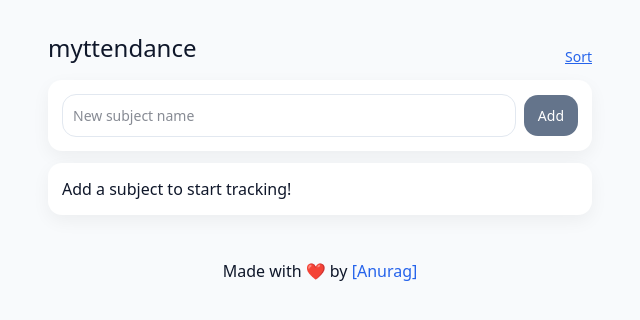
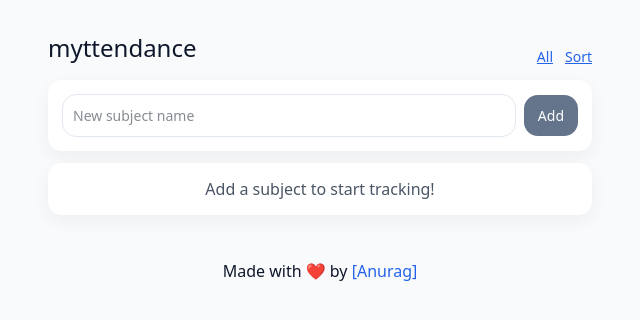
Before and after one commit to theAnuragMishra/myttendance, a SvelteKit app: page / in a window 1280 px wide. Shown: the top 320 px of the page, without its empty margins (320-960 px from the left). Built offline with nearby package versions, Linux system fonts and the light colour scheme.

Commit message:
time table feature!

```diff
--- a/src/lib/db.ts
+++ b/src/lib/db.ts
@@ -11,6 +11,7 @@ export interface SubjectWithAttendance extends Subject {
 	absent: number;
 	total: number;
 	daysToGreen: number;
+	timetableSlots?: TimetableSlot[];
 }
 
 export interface Attendance {
@@ -21,9 +22,44 @@ export interface Attendance {
 	absent: number;
 }
 
+export interface TimetableSlot {
+	id: string;
+	subjectId: string;
+	dayOfWeek: number; // 0=Sunday, 1=Monday, ..., 6=Saturday
+	startHour: number; // 6-19 (24-hour format)
+	endHour: number; // 6-19 (24-hour format)
+}
+
+export const TIME_SLOTS = [
+	{ start: 6, end: 7 },
+	{ start: 7, end: 8 },
+	{ start: 8, end: 9 },
+	{ start: 9, end: 10 },
+	{ start: 10, end: 11 },
+	{ start: 11, end: 12 },
+	{ start: 12, end: 13 },
+	{ start: 13, end: 14 },
+	{ start: 14, end: 15 },
+	{ start: 15, end: 16 },
+	{ start: 16, end: 17 },
+	{ start: 17, end: 18 },
+	{ start: 18, end: 19 }
+];
+
+export const DAYS_OF_WEEK = [
+	{ value: 0, label: 'Sunday' },
+	{ value: 1, label: 'Monday' },
+	{ value: 2, label: 'Tuesday' },
+	{ value: 3, label: 'Wednesday' },
+	{ value: 4, label: 'Thursday' },
+	{ value: 5, label: 'Friday' },
+	{ value: 6, label: 'Saturday' }
+];
+
 export const db = new Dexie('attendanceDB') as Dexie & {
 	subjects: EntityTable<Subject, 'id'>;
 	attendance: EntityTable<Attendance, 'id'>;
+	timetableSlots: EntityTable<TimetableSlot, 'id'>;
 };
 
 db.version(1).stores({
@@ -50,6 +86,12 @@ db.version(2)
 			});
 	});
 
+db.version(3).stores({
+	subjects: 'id, name, createdAt',
+	attendance: 'id, [subjectId+date], subjectId, date',
+	timetableSlots: 'id, subjectId, [subjectId+dayOfWeek], [dayOfWeek+startHour]'
+});
+
 export const uuid = () => crypto.randomUUID();
 
 export const calculateDaysToGreen = (
@@ -63,10 +105,79 @@ export const calculateDaysToGreen = (
 	const currentPercent = (present / total) * 100;
 	if (currentPercent >= targetPercent) return 0;
 
-	// Calculate consecutive present days needed to reach target
-	// Solve: (present + x) / (total + x) >= targetPercent/100
 	const daysNeeded = Math.ceil((targetPercent * total - present * 100) / (100 - targetPercent));
 	return Math.max(0, daysNeeded);
+};
+
+export const formatTimeSlot = (startHour: number, endHour: number): string => {
+	return `${startHour}-${endHour}`;
+};
+
+export const getTodaysSlots = (slots: TimetableSlot[]): TimetableSlot[] => {
+	const today = new Date().getDay();
+	return slots.filter((slot) => slot.dayOfWeek === today);
+};
+
+export const getTodaysTimeString = (slots: TimetableSlot[]): string => {
+	const todaysSlots = getTodaysSlots(slots);
+	if (!todaysSlots.length) return '';
+	return todaysSlots
+		.sort((a, b) => a.startHour - b.startHour)
+		.map((s) => formatTimeSlot(s.startHour, s.endHour))
+		.join(', ');
+};
+
+export const checkSlotOverlap = async (
+	dayOfWeek: number,
+	startHour: number,
+	endHour: number,
+	excludeSlotId?: string
+): Promise<boolean> => {
+	const allSlots = await db.timetableSlots.where('dayOfWeek').equals(dayOfWeek).toArray();
+
+	return allSlots.some((slot) => {
+		if (slot.id === excludeSlotId) return false;
+		// Two ranges overlap if: start1 < end2 AND end1 > start2
+		return startHour < slot.endHour && endHour > slot.startHour;
+	});
+};
+
+export const addTimetableSlot = async (
+	subjectId: string,
+	dayOfWeek: number,
+	startHour: number,
+	endHour: number
+): Promise<TimetableSlot> => {
+	const hasOverlap = await checkSlotOverlap(dayOfWeek, startHour, endHour);
+	if (hasOverlap) {
+		throw new Error('Time slot overlaps with an existing class');
+	}
+
+	const slot: TimetableSlot = {
+		id: uuid(),
+		subjectId,
+		dayOfWeek,
+		startHour,
+		endHour
+	};
+
+	await db.timetableSlots.add(slot);
+	return slot;
+};
+
+export const getTimetableSlotsForSubject = async (subjectId: string): Promise<TimetableSlot[]> => {
+	return db.timetableSlots.where('subjectId').equals(subjectId).toArray();
+};
+
+export const deleteTimetableSlot = async (id: string): Promise<void> => {
+	await db.timetableSlots.delete(id);
+};
+
+export const getTodaysSubjectIds = async (): Promise<string[]> => {
+	const today = new Date().getDay();
+	const todaysSlots = await db.timetableSlots.where('dayOfWeek').equals(today).toArray();
+
+	return [...new Set(todaysSlots.map((s) => s.subjectId))];
 };
 
 export const addSubject = async (name: string) => {
@@ -76,10 +187,12 @@ export const addSubject = async (name: string) => {
 };
 
 export const deleteSubject = async (subjectId: string) => {
-	return db.transaction('rw', db.subjects, db.attendance, async () => {
+	return db.transaction('rw', db.subjects, db.attendance, db.timetableSlots, async () => {
 		await db.subjects.delete(subjectId);
 
 		await db.attendance.where('subjectId').equals(subjectId).delete();
+
+		await db.timetableSlots.where('subjectId').equals(subjectId).delete();
 	});
 };
 
@@ -95,7 +208,9 @@ export const getSubjectById = (id: string) => {
 	return db.subjects.get(id);
 };
 
-export const getAllSubjects = async (): Promise<SubjectWithAttendance[]> => {
+export const getAllSubjects = async (
+	includeTimetable = false
+): Promise<SubjectWithAttendance[]> => {
 	const subjects = await db.subjects.orderBy('createdAt').reverse().toArray();
 
 	const subjectsWithAttendance = await Promise.all(
@@ -103,13 +218,19 @@ export const getAllSubjects = async (): Promise<SubjectWithAttendance[]> => {
 			const { present, absent } = await getAttendance(s.id);
 			const total = present + absent;
 
-			return {
+			const result: SubjectWithAttendance = {
 				...s,
 				present,
 				absent,
 				total,
 				daysToGreen: calculateDaysToGreen(present, absent)
 			};
+
+			if (includeTimetable) {
+				result.timetableSlots = await getTimetableSlotsForSubject(s.id);
+			}
+
+			return result;
 		})
 	);
 
--- a/src/routes/+page.svelte
+++ b/src/routes/+page.svelte
@@ -1,6 +1,13 @@
 <script lang="ts">
 	import { onMount, tick } from 'svelte';
-	import { addSubject, clearAllData, deleteSubject, getAllSubjects, renameSubject } from '$lib/db';
+	import {
+		addSubject,
+		clearAllData,
+		deleteSubject,
+		getAllSubjects,
+		renameSubject,
+		getTodaysTimeString
+	} from '$lib/db';
 	import { goto } from '$app/navigation';
 	import { resolve } from '$app/paths';
 	import type { SubjectWithAttendance } from '$lib/db.js';
@@ -18,6 +25,7 @@
 	];
 
 	let sortStrategy = $state(localStorage.getItem('sortStrategy') ?? 'newest');
+	let timetableMode = $state(localStorage.getItem('timetableMode') === 'true');
 
 	function sortSubjects(strategy: string, subs: Array<SubjectWithAttendance>) {
 		//console.log(strategy);
@@ -52,11 +60,30 @@
 	let sortedSubjects: Array<SubjectWithAttendance> = $derived.by(() =>
 		sortSubjects(sortStrategy, subjects)
 	);
+	let filteredSubjects: Array<SubjectWithAttendance> = $derived.by(() => {
+		let filtered = sortedSubjects;
+
+		if (timetableMode) {
+			const today = new Date().getDay();
+			filtered = filtered.filter((subject) => {
+				const todaysSlots =
+					subject.timetableSlots?.filter((slot) => slot.dayOfWeek === today) ?? [];
+				return todaysSlots.length > 0;
+			});
+		}
+
+		return filtered;
+	});
 	let newSubject = $state('');
 
 	const loadSubjects = async () => {
-		subjects = await getAllSubjects();
+		subjects = await getAllSubjects(true);
 	};
+
+	function toggleTimetableMode() {
+		timetableMode = !timetableMode;
+		localStorage.setItem('timetableMode', String(timetableMode));
+	}
 
 	onMount(async () => {
 		await loadSubjects();
@@ -109,7 +136,14 @@
 
 <div class="flex items-center justify-between">
 	<h1 class="mb-4 text-2xl">myttendance</h1>
-	<button onclick={() => (showSortModal = true)} class="text-(--primary) underline">Sort</button>
+	<div class="flex items-center gap-3">
+		<button onclick={toggleTimetableMode} class="text-(--primary) underline">
+			{timetableMode ? 'Today' : 'All'}
+		</button>
+		<button onclick={() => (showSortModal = true)} class="text-(--primary) underline">
+			Sort
+		</button>
+	</div>
 </div>
 
 <div class="card flex items-center gap-2">
@@ -131,7 +165,7 @@
 {:else}
 	<div class="card">
 		<ul class="space-y-2">
-			{#each sortedSubjects as subject (subject.id)}
+			{#each filteredSubjects as subject (subject.id)}
 				<li class={`flex justify-between gap-2`}>
 					{#if editing === subject.id}
 						<input
@@ -145,22 +179,31 @@
 						/>
 					{:else}
 						<button
-							class={`rounded-lg border border-black px-4 py-2.5 ${(subject.total != 0 ? Math.round((subject.present / subject.total) * 100) : 0) >= 75 ? 'bg-[#4ade80]' : 'bg-[#f87171]'} flex w-full justify-between gap-2`}
+							class={`rounded-lg border border-black px-4 py-2.5 ${(subject.total != 0 ? Math.round((subject.present / subject.total) * 100) : 0) >= 75 ? 'bg-[#4ade80]' : 'bg-[#f87171]'} flex w-full flex-col gap-1`}
 							onclick={() => openSubject(subject.id)}
 						>
-							<span class="text-left">{subject.name}</span>
-							<span class="flex flex-col items-end gap-0.5">
-								<span
-									>{subject.total != 0
-										? Math.round((subject.present / subject.total) * 100)
-										: 0}%</span
-								>
-								{#if subject.daysToGreen > 0}
-									<span class="text-[11px] opacity-80"
-										>{subject.daysToGreen} {subject.daysToGreen === 1 ? 'day' : 'days'} to 75%</span
-									>
-								{/if}
-							</span>
+							<div class="flex w-full items-start justify-between gap-2">
+								<span class="text-left font-medium">{subject.name}</span>
+								<span class="shrink-0">
+									{subject.total != 0 ? Math.round((subject.present / subject.total) * 100) : 0}%
+								</span>
+							</div>
+
+							{#if timetableMode || subject.daysToGreen > 0}
+								<div class="flex w-full items-end justify-between gap-2">
+									<span class="text-[11px] opacity-80">
+										{#if timetableMode && subject.timetableSlots}
+											{getTodaysTimeString(subject.timetableSlots)}
+										{/if}
+									</span>
+									<span class="shrink-0 text-[11px] opacity-80">
+										{#if subject.daysToGreen > 0}
+											{subject.daysToGreen}
+											{subject.daysToGreen === 1 ? 'day' : 'days'} to 75%
+										{/if}
+									</span>
+								</div>
+							{/if}
 						</button>
 					{/if}
 
@@ -265,7 +308,11 @@
 					{/if}
 				</li>
 			{:else}
-				Add a subject to start tracking!
+				{#if timetableMode}
+					<p class="text-center text-gray-600">No classes scheduled for today</p>
+				{:else}
+					<p class="text-center text-gray-600">Add a subject to start tracking!</p>
+				{/if}
 			{/each}
 		</ul>
 	</div>
--- a/src/routes/subject/[id]/+page.svelte
+++ b/src/routes/subject/[id]/+page.svelte
@@ -6,7 +6,15 @@
 		getAttendance,
 		getSubjectById,
 		clearAttendanceForSubject,
-		type Subject
+		getTimetableSlotsForSubject,
+		addTimetableSlot,
+		deleteTimetableSlot,
+		checkSlotOverlap,
+		TIME_SLOTS,
+		DAYS_OF_WEEK,
+		formatTimeSlot,
+		type Subject,
+		type TimetableSlot
 	} from '$lib/db';
 	import { page } from '$app/state';
 	import { goto } from '$app/navigation';
@@ -77,8 +85,68 @@
 	onMount(async () => {
 		await loadSubject();
 		await loadCalendar();
+		await loadTimetableSlots();
 		loading = false;
 	});
+
+	const loadTimetableSlots = async () => {
+		timetableSlots = await getTimetableSlotsForSubject(subjectId);
+	};
+
+	function openAddSlotModal() {
+		selectedDay = null;
+		selectedStartHour = null;
+		selectedEndHour = null;
+		slotError = '';
+		showAddSlotModal = true;
+	}
+
+	async function handleAddSlot() {
+		if (selectedDay === null || selectedStartHour === null || selectedEndHour === null) {
+			slotError = 'Please select day and time';
+			return;
+		}
+
+		if (selectedEndHour <= selectedStartHour) {
+			slotError = 'End time must be after start time';
+			return;
+		}
+
+		try {
+			const hasOverlap = await checkSlotOverlap(selectedDay, selectedStartHour, selectedEndHour);
+
+			if (hasOverlap) {
+				slotError = 'This time slot overlaps with another class';
+				return;
+			}
+
+			await addTimetableSlot(subjectId, selectedDay, selectedStartHour, selectedEndHour);
+			await loadTimetableSlots();
+			showAddSlotModal = false;
+			slotError = '';
+		} catch (error) {
+			slotError = error instanceof Error ? error.message : 'Failed to add slot';
+		}
+	}
+
+	function confirmDeleteSlot(slot: TimetableSlot) {
+		slotToDelete = slot;
+		showDeleteSlotModal = true;
+	}
+
+	async function handleDeleteSlot() {
+		if (!slotToDelete) return;
+		await deleteTimetableSlot(slotToDelete.id);
+		await loadTimetableSlots();
+		showDeleteSlotModal = false;
+		slotToDelete = null;
+	}
+
+	function getSlotDisplayText(slot: TimetableSlot): string {
+		const day = DAYS_OF_WEEK.find((d) => d.value === slot.dayOfWeek);
+		const time = formatTimeSlot(slot.startHour, slot.endHour);
+		return `${day?.label}, ${time}`;
+	}
 
 	const handleSetAttendance = async (status: 'present' | 'absent', count: number) => {
 		if (!daySelected || !subject) return;
@@ -108,6 +176,24 @@
 	let showModal = $state(false);
 
 	let daySelected: CalendarCell | null = $state(null);
+
+	// Timetable state
+	let timetableSlots: TimetableSlot[] = $state([]);
+	let sortedTimeTableSlots = $derived(
+		[...timetableSlots].sort((a, b) => {
+			if (a.dayOfWeek !== b.dayOfWeek) return a.dayOfWeek - b.dayOfWeek;
+			return a.startHour - b.startHour;
+		})
+	);
+	let showAddSlotModal = $state(false);
+	let showDeleteSlotModal = $state(false);
+	let slotToDelete: TimetableSlot | null = $state(null);
+
+	// Form state for adding slot
+	let selectedDay = $state<number | null>(null);
+	let selectedStartHour = $state<number | null>(null);
+	let selectedEndHour = $state<number | null>(null);
+	let slotError = $state('');
 </script>
 
 {#if loading}
@@ -221,11 +307,41 @@
 				</button>
 			</div>
 		</div>
+
 		<p class="text-center">
 			<button onclick={() => (showModal = true)} class="text-(--primary) underline"
 				>Clear All</button
 			>
 		</p>
+
+		<!-- Timetable Section -->
+		<div class="card">
+			<div class="mb-3 flex items-center justify-between">
+				<h3 class="text-lg font-medium">Timetable</h3>
+				<button
+					class="rounded-sm bg-(--primary-light) px-3 py-1 text-sm text-(--primary)"
+					onclick={openAddSlotModal}>Add Slot</button
+				>
+			</div>
+
+			{#if timetableSlots.length === 0}
+				<p class="text-center text-sm text-gray-600">No timetable slots added yet</p>
+			{:else}
+				<ul class="space-y-2">
+					{#each sortedTimeTableSlots as slot (slot.id)}
+						<li class="flex items-center justify-between rounded border border-gray-300 px-3 py-2">
+							<span class="text-sm">{getSlotDisplayText(slot)}</span>
+							<button
+								class="text-sm text-(--danger) underline"
+								onclick={() => confirmDeleteSlot(slot)}
+							>
+								Delete
+							</button>
+						</li>
+					{/each}
+				</ul>
+			{/if}
+		</div>
 	</div>
 
 	<Modal bind:showModal>
@@ -245,4 +361,71 @@
 			{`This will permanently delete all attendance records for the subject!`}
 		</p></Modal
 	>
+
+	<!-- Add Timetable Slot Modal -->
+	<Modal bind:showModal={showAddSlotModal}>
+		{#snippet confirmButton()}
+			<button class="primary px-4 py-1" onclick={handleAddSlot}>Add</button>
+		{/snippet}
+
+		<h1 class="mb-4 text-xl">Add Timetable Slot</h1>
+
+		{#if slotError}
+			<p class="mb-3 rounded bg-red-100 px-3 py-2 text-sm text-red-700">{slotError}</p>
+		{/if}
+
+		<div class="mb-4 flex flex-col gap-3">
+			<div>
+				<label for="tt-day" class="mb-1 block text-sm font-medium">Day</label>
+				<select
+					id="tt-day"
+					bind:value={selectedDay}
+					class="w-full rounded border border-gray-300 px-3 py-2"
+				>
+					<option value={null}>Select day...</option>
+					{#each DAYS_OF_WEEK as day}
+						<option value={day.value}>{day.label}</option>
+					{/each}
+				</select>
+			</div>
+
+			<div>
+				<label for="tt-start-hr" class="mb-1 block text-sm font-medium">Start Time</label>
+				<select
+					id="tt-start-hr"
+					bind:value={selectedStartHour}
+					class="w-full rounded border border-gray-300 px-3 py-2"
+				>
+					<option value={null}>Select start...</option>
+					{#each TIME_SLOTS as slot}
+						<option value={slot.start}>{slot.start}:00</option>
+					{/each}
+				</select>
+			</div>
+
+			<div>
+				<label for="tt-end-hr" class="mb-1 block text-sm font-medium">End Time</label>
+				<select
+					id="tt-end-hr"
+					bind:value={selectedEndHour}
+					class="w-full rounded border border-gray-300 px-3 py-2"
+				>
+					<option value={null}>Select end...</option>
+					{#each TIME_SLOTS as slot}
+						<option value={slot.end}>{slot.end}:00</option>
+					{/each}
+				</select>
+			</div>
+		</div>
+	</Modal>
+
+	<!-- Delete Slot Confirmation Modal -->
+	<Modal bind:showModal={showDeleteSlotModal}>
+		{#snippet confirmButton()}
+			<button class="danger px-4 py-1" onclick={handleDeleteSlot}>Delete</button>
+		{/snippet}
+
+		<h1 class="mb-2 text-xl">Remove Timetable Slot?</h1>
+		<p class="mb-4">{slotToDelete ? getSlotDisplayText(slotToDelete) : ''}</p>
+	</Modal>
 {/if}
```
